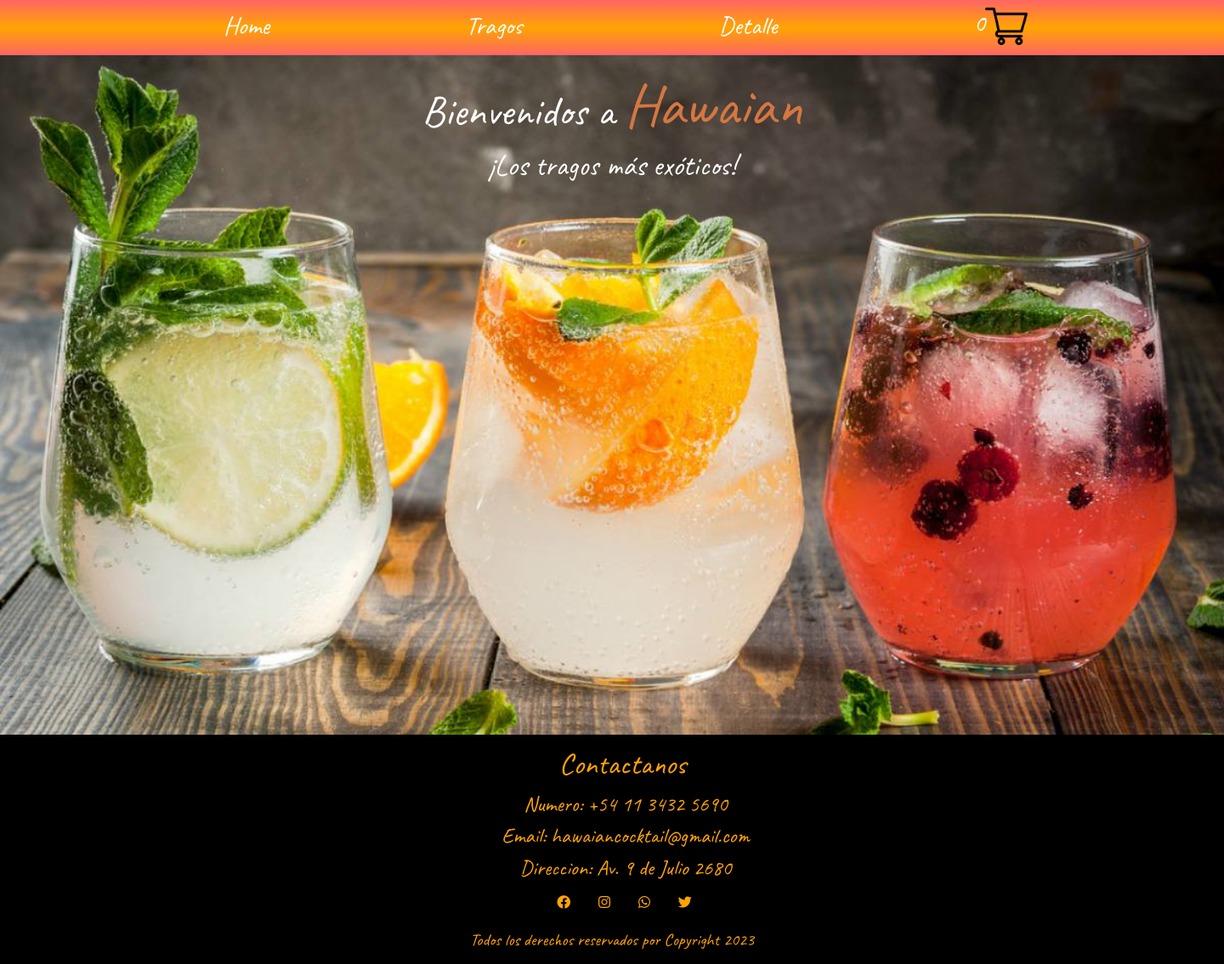
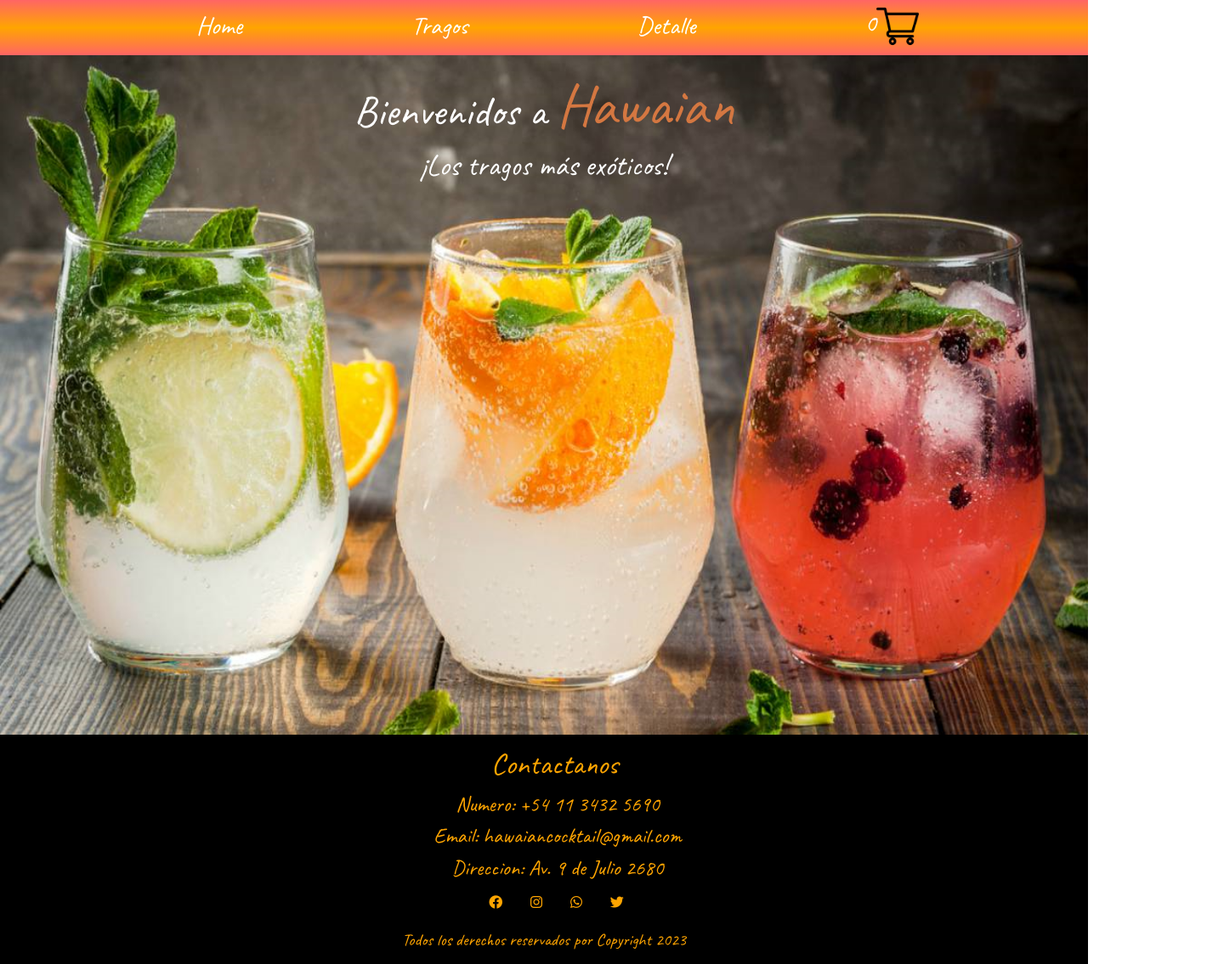
Before and after one commit to JuanDSacco/Hawaian-React, a React (Create React App) app: page / in a window 1280 px wide. Shown: the whole page at 85% size, 1440 px wide, since content can reach past the window. Built offline with nearby package versions, Linux system fonts and the light colour scheme.

Commit message:
modifico width standar de 1400px a 100%

```diff
--- a/src/components/Routes/ItemDetailContainer/ItemDetailContainer.jsx
+++ b/src/components/Routes/ItemDetailContainer/ItemDetailContainer.jsx
@@ -18,5 +18,3 @@ const ItemDetailContainer = () => {
 }
 
 export default ItemDetailContainer;
-
-// const filteredMovies = data.filter((movie) => movie.titulo.toLowerCase().includes(buscar.toLowerCase()))
--- a/src/css/cart.css
+++ b/src/css/cart.css
@@ -8,7 +8,7 @@
     text-align: center;
     height: 300px;
     padding-top: 100px;
-    width: 1440px;
+    width: 100%;
 }
 
 .h2CartEmpty{
--- a/src/css/detalle.css
+++ b/src/css/detalle.css
@@ -11,7 +11,7 @@
 display: flex;
 justify-content: center;
 padding: 50px;
-width: 1440px;
+width: 100%;
 font-family: 'Caveat', cursive;
 font-size: 35px;
 background-image: linear-gradient(rgba(255, 0, 0, 0.603),orange,rgba(255, 0, 0, 0.603));
--- a/src/css/form.css
+++ b/src/css/form.css
@@ -8,7 +8,7 @@
     padding-bottom: 20px;
     background-image: linear-gradient(rgba(255, 0, 0, 0.603),orange,rgba(255, 0, 0, 0.603));
     font-family: 'Caveat', cursive;
-    width: 1440px;
+    width: 100%;
 }
 
 @media only screen and (min-width:993px) and (max-width:1200px){
--- a/src/css/formulario.css
+++ b/src/css/formulario.css
@@ -4,7 +4,7 @@
     display: flex;
     flex-direction: column;
     align-items: center;
-    width: 1440px;
+    width: 100%;
 }
 
 .label{
--- a/src/css/home.css
+++ b/src/css/home.css
@@ -5,12 +5,12 @@ header{
     position: relative;
     font-family: 'Caveat', cursive;
     height: 800px;
-    width: 1440px;
+    width: 100%;
     background-image: linear-gradient(rgba(255, 0, 0, 0.603),orange,rgba(255, 0, 0, 0.603));
 }
 
 .img_index{
-    width: 1440px;
+    width: 100%;
     height: 800px;
 }
 
--- a/src/css/item.css
+++ b/src/css/item.css
@@ -10,7 +10,7 @@
     flex-direction: column;
     align-items: center;
     height: 400px;
-    width: 1440px;
+    width: 100%;
 }
 
 .hrItem{
--- a/src/css/itemDetail.css
+++ b/src/css/itemDetail.css
@@ -8,7 +8,7 @@
     flex-direction: column;
     align-items: center;
     height: 580px;
-    width: 1440px;
+    width: 100%;
 }
 
 span{
--- a/src/css/listaContactos.css
+++ b/src/css/listaContactos.css
@@ -5,7 +5,7 @@
     font-family: 'Caveat', cursive;
     color: orange;
     text-align: center;
-    width: 1440px;
+    width: 100%;
     height: 270px;
 }
 
--- a/src/css/mapCart.css
+++ b/src/css/mapCart.css
@@ -8,7 +8,7 @@
     flex-direction: column;
     align-items: center;
     height: 580px;
-    width: 1440px;
+    width: 100%;
 }
 
 .cartContainer2{
--- a/src/css/navBar.css
+++ b/src/css/navBar.css
@@ -7,7 +7,7 @@
 
 .barraNav{
     background-image: linear-gradient(rgba(255, 0, 0, 0.603),orange,rgba(255, 0, 0, 0.603));
-    width: 1440px;
+    width: 100%;
     height: 65px;
 }
 
```
